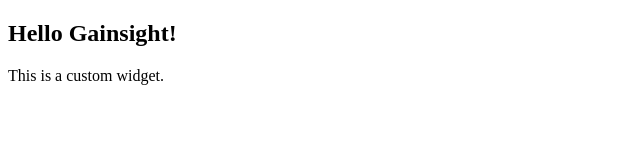
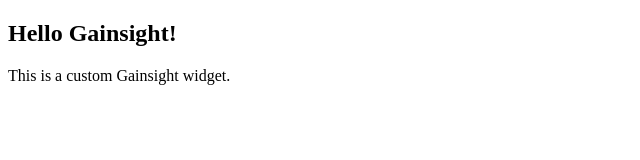
Before and after one commit to Manzar3677/insided-custom-widget-gainsight, a plain HTML site: page widgets/hello-widget/index.html in a window 1280 px wide. Shown: the full height of the page, 0-640 px from the left. Drawn offline with Linux system fonts and the light colour scheme.

Commit message:
Update index.html

```diff
--- a/widgets/hello-widget/index.html
+++ b/widgets/hello-widget/index.html
@@ -8,7 +8,7 @@
 
 <div class="widget-container">
   <h2>Hello Gainsight!</h2>
-  <p>This is a custom widget.</p>
+  <p>This is a custom Gainsight widget.</p>
 </div>
 
 </body>
```
